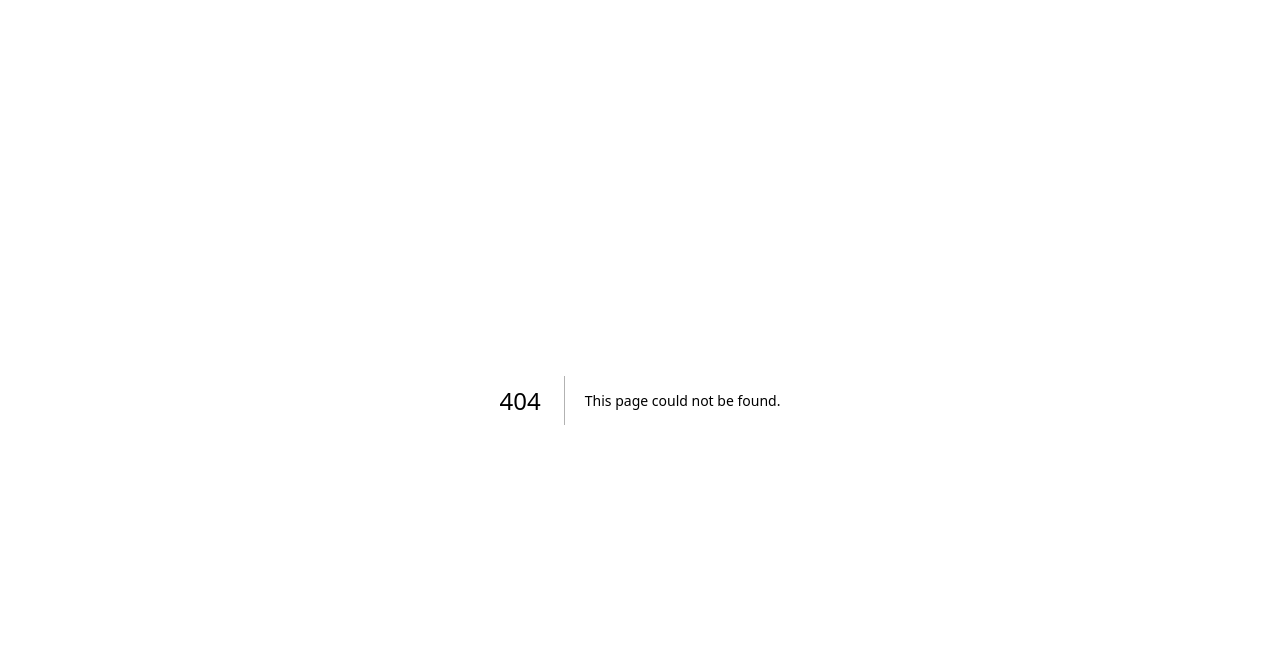
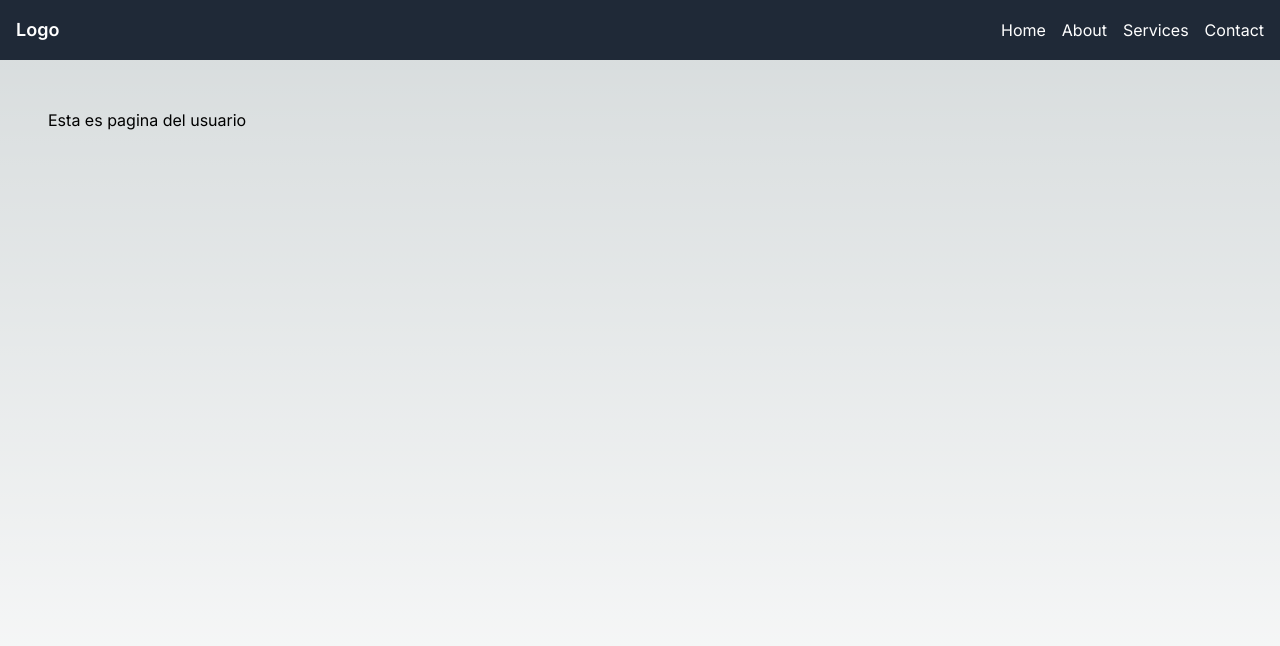
Before and after one commit to gabrielcarvajalfigueroa/Tinder-Front, a Next.js app: page /tinder_ucn in a window 1280 px wide. Before the commit this address had no page. Shown: the top 646 px of the page. Built offline with nearby package versions, Linux system fonts and the light colour scheme.

Commit message:
Added Routes, ui and lib folders

```diff
--- /dev/null
+++ b/app/edit_profile/page.tsx
@@ -0,0 +1,6 @@
+
+export default function EditProfile(){
+    return(
+        <h1>Edit Profile page</h1>
+    );
+}
--- a/app/layout.tsx
+++ b/app/layout.tsx
@@ -1,6 +1,7 @@
 import type { Metadata } from "next";
 import { Inter } from "next/font/google";
 import "./globals.css";
+import NavBar from "@/app/ui/navbar";
 
 const inter = Inter({ subsets: ["latin"] });
 
@@ -16,7 +17,10 @@ export default function RootLayout({
 }>) {
   return (
     <html lang="en">
-      <body className={inter.className}>{children}</body>
+      <body className={inter.className}>
+      <NavBar/>
+        {children}
+        </body>
     </html>
   );
 }
--- /dev/null
+++ b/app/tinder_ucn/layout.tsx
@@ -0,0 +1,8 @@
+
+export default function Layout({ children }: { children: React.ReactNode }) {
+  return (
+    <div className="flex h-screen flex-col md:flex-row md:overflow-hidden">
+      <div className="flex-grow p-6 md:overflow-y-auto md:p-12">{children}</div>
+    </div>
+  );
+}
--- /dev/null
+++ b/app/tinder_ucn/page.tsx
@@ -0,0 +1,4 @@
+
+export default function UserPage(){
+    return <p>Esta es pagina del usuario</p>
+}
--- /dev/null
+++ b/app/ui/navbar.tsx
@@ -0,0 +1,27 @@
+
+export default function NavBar() {
+  return (
+    <nav className="bg-gray-800 p-4">
+      <div className="max-w-7xl mx-auto">
+        <div className="flex justify-between">
+          <div className="flex items-center">
+            <a href="#" className="text-white text-lg font-semibold">Logo</a>
+          </div>
+          <div className="hidden md:flex items-center space-x-4">
+            <a href="#" className="text-white">Home</a>
+            <a href="#" className="text-white">About</a>
+            <a href="#" className="text-white">Services</a>
+            <a href="#" className="text-white">Contact</a>
+          </div>
+          <div className="md:hidden">
+            <button className="text-white focus:outline-none">
+              <svg className="h-6 w-6" fill="none" viewBox="0 0 24 24" stroke="currentColor">
+                <path strokeLinecap="round" strokeLinejoin="round" strokeWidth="2" d="M4 6h16M4 12h16M4 18h16"></path>
+              </svg>
+            </button>
+          </div>
+        </div>
+      </div>
+    </nav>
+  );
+}
```
